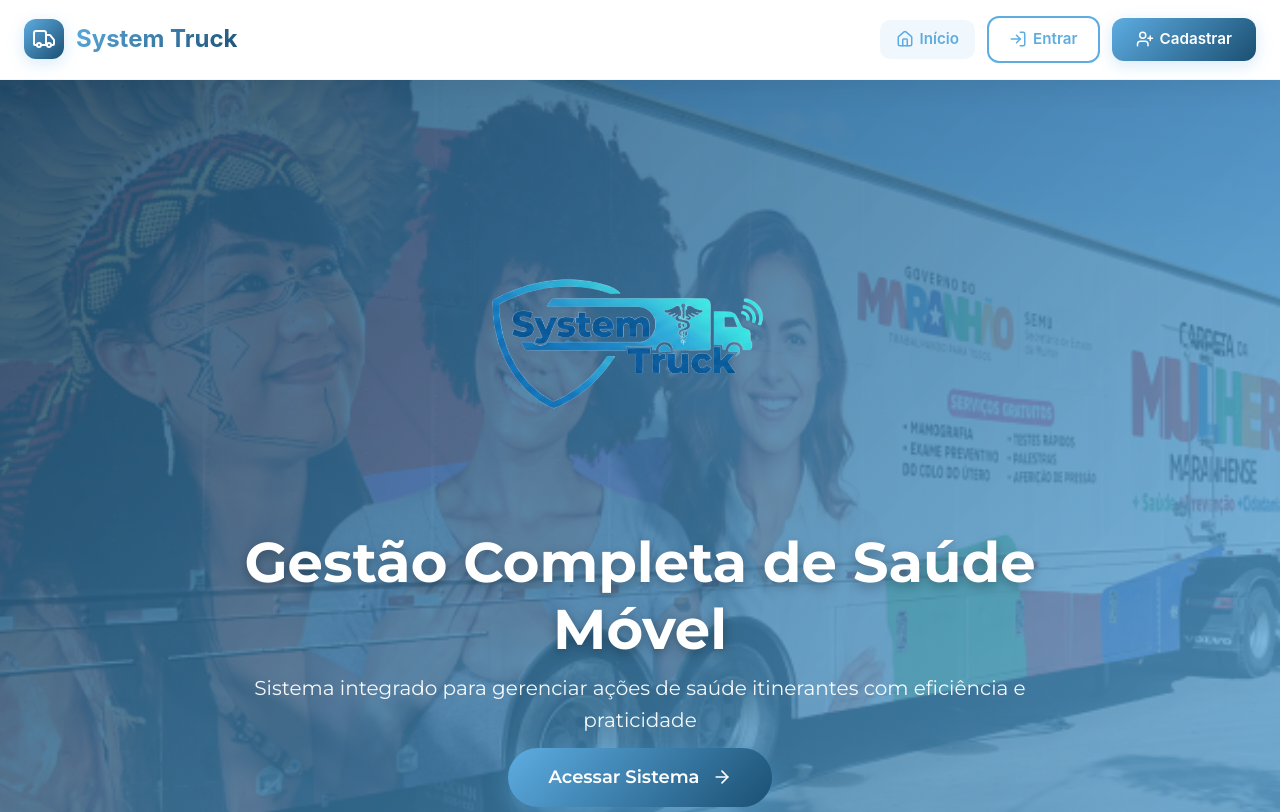
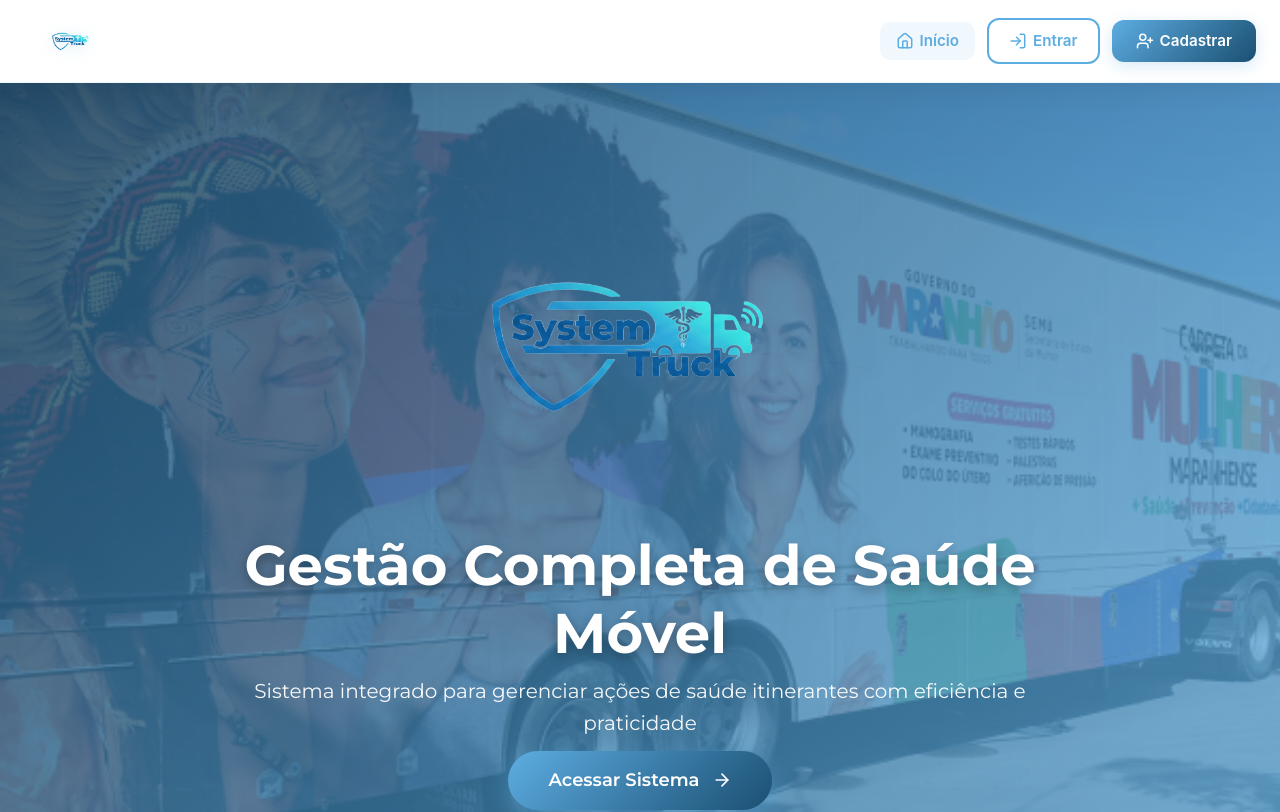
Before and after one commit to RR-Tecnol/SISTEMA-CARRETA-V2, a React (Create React App) app in the folder frontend/: page / in a window 1280 px wide. Shown: the top 812 px of the page. Built offline with nearby package versions, Linux system fonts and the light colour scheme; no server answers.

Commit message:
feat: Adiciona logo completa no header público

```diff
--- a/frontend/src/components/layout/PublicLayout.tsx
+++ b/frontend/src/components/layout/PublicLayout.tsx
@@ -5,7 +5,7 @@
 import { useSelector } from 'react-redux';
 import { RootState } from '../../store';
 import { motion } from 'framer-motion';
-import { Home, LogIn, UserPlus, LayoutDashboard, Truck } from 'lucide-react';
+import { Home, LogIn, UserPlus, LayoutDashboard } from 'lucide-react';
 import { systemTruckTheme } from '../../theme/systemTruckTheme';
 
 const PublicLayout: React.FC = () => {
@@ -50,7 +50,6 @@
                                 sx={{
                                     display: 'flex',
                                     alignItems: 'center',
-                                    gap: 1.5,
                                     textDecoration: 'none',
                                     transition: 'all 0.3s ease',
                                     '&:hover': {
@@ -59,32 +58,15 @@
                                 }}
                             >
                                 <Box
+                                    component="img"
+                                    src={`${process.env.PUBLIC_URL}/images/logo-system-truck.png`}
+                                    alt="System Truck Logo"
                                     sx={{
-                                        width: 40,
-                                        height: 40,
-                                        borderRadius: '12px',
-                                        background: `linear-gradient(135deg, ${systemTruckTheme.colors.primary}, ${systemTruckTheme.colors.primaryDark})`,
-                                        display: 'flex',
-                                        alignItems: 'center',
-                                        justifyContent: 'center',
-                                        boxShadow: `0 4px 16px ${systemTruckTheme.colors.primary}40`,
+                                        height: 50,
+                                        width: 'auto',
+                                        filter: 'drop-shadow(0 2px 8px rgba(93, 173, 226, 0.3))',
                                     }}
-                                >
-                                    <Truck size={24} color="#fff" />
-                                </Box>
-                                <Typography
-                                    variant="h6"
-                                    sx={{
-                                        fontWeight: 700,
-                                        background: `linear-gradient(135deg, ${systemTruckTheme.colors.primary}, ${systemTruckTheme.colors.primaryDark})`,
-                                        backgroundClip: 'text',
-                                        WebkitBackgroundClip: 'text',
-                                        WebkitTextFillColor: 'transparent',
-                                        fontSize: '1.5rem',
-                                    }}
-                                >
-                                    System Truck
-                                </Typography>
+                                />
                             </Box>
                         </motion.div>
 
```
